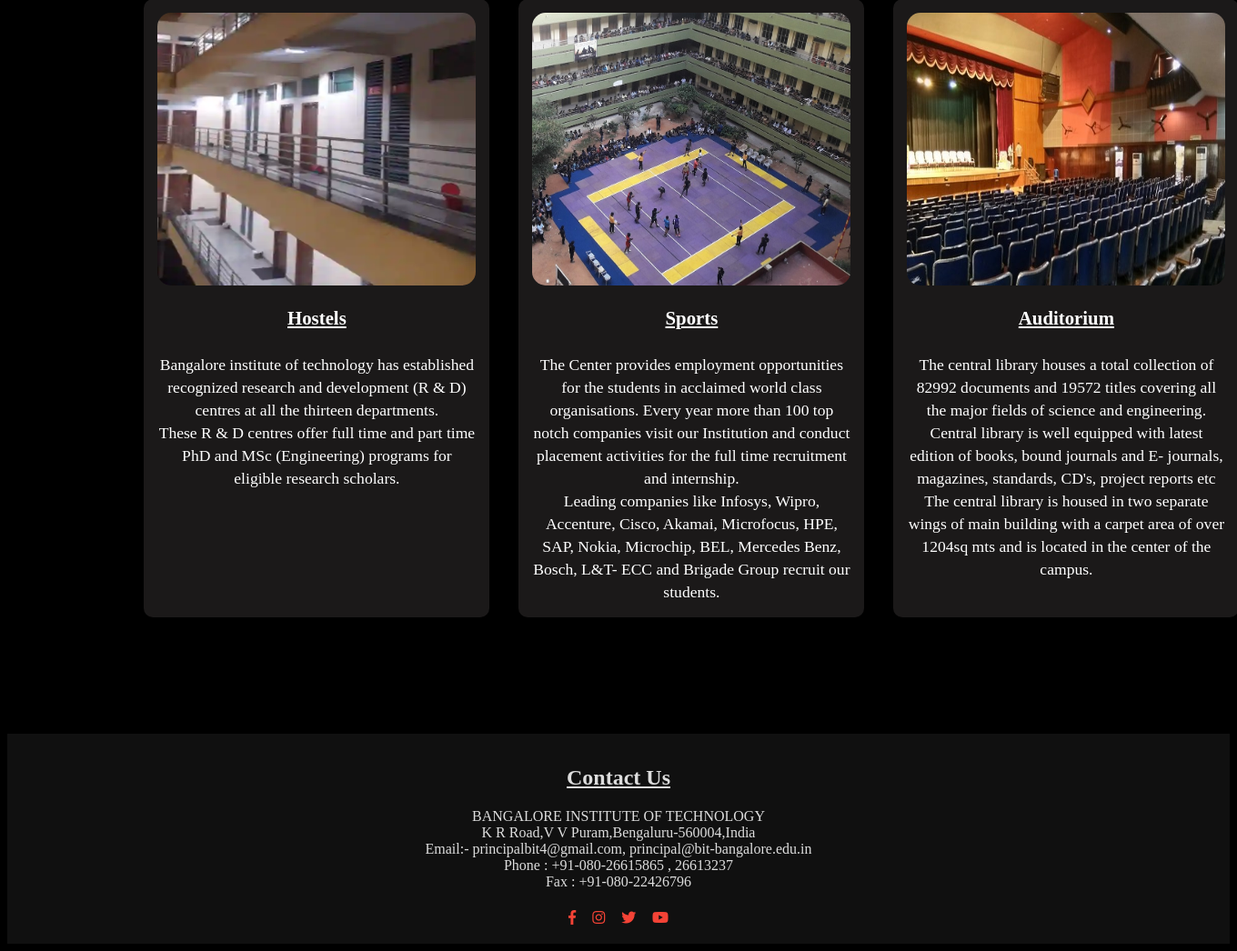
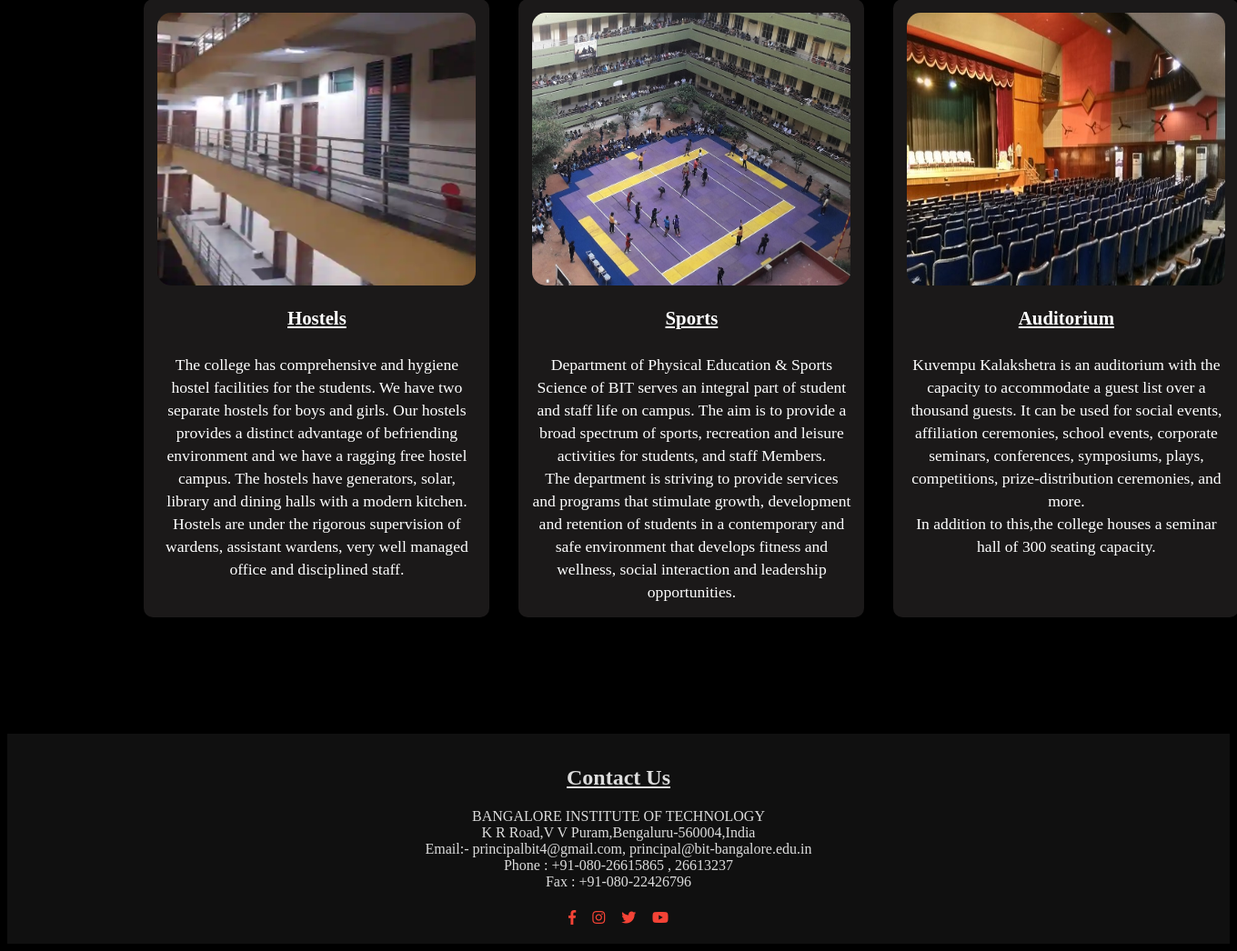
Before and after one commit to Vivek2k20/College_Website, a Flask app: page /facilities in a window 1360 px wide. Shown: the part 1269-2315 px from the top of the page at 91% size. Run offline with Flask 2, Linux system fonts and the light colour scheme; some libraries are stand-ins or nearby versions.

Commit message:
Completed Facilities Page

```diff
--- a/templates/facilities.html
+++ b/templates/facilities.html
@@ -82,10 +82,13 @@
       />
       <h3>Hostels</h3>
       <p>
-        Bangalore institute of technology has established recognized research
-        and development (R & D) centres at all the thirteen departments.<br />
-        These R & D centres offer full time and part time PhD and MSc
-        (Engineering) programs for eligible research scholars.
+        The college has comprehensive and hygiene hostel facilities for the
+        students. We have two separate hostels for boys and girls. Our hostels
+        provides a distinct advantage of befriending environment and we have a
+        ragging free hostel campus. The hostels have generators, solar, library
+        and dining halls with a modern kitchen. Hostels are under the rigorous
+        supervision of wardens, assistant wardens, very well managed office and
+        disciplined staff.
       </p>
     </div>
 
@@ -97,13 +100,13 @@
       />
       <h3>Sports</h3>
       <p>
-        The Center provides employment opportunities for the students in
-        acclaimed world class organisations. Every year more than 100 top notch
-        companies visit our Institution and conduct placement activities for the
-        full time recruitment and internship. <br />Leading companies like
-        Infosys, Wipro, Accenture, Cisco, Akamai, Microfocus, HPE, SAP, Nokia,
-        Microchip, BEL, Mercedes Benz, Bosch, L&T- ECC and Brigade Group recruit
-        our students.
+        Department of Physical Education & Sports Science of BIT serves an
+        integral part of student and staff life on campus. The aim is to provide
+        a broad spectrum of sports, recreation and leisure activities for
+        students, and staff Members. <br />The department is striving to provide
+        services and programs that stimulate growth, development and retention
+        of students in a contemporary and safe environment that develops fitness
+        and wellness, social interaction and leadership opportunities.
       </p>
     </div>
 
@@ -115,14 +118,13 @@
       />
       <h3>Auditorium</h3>
       <p>
-        The central library houses a total collection of 82992 documents and
-        19572 titles covering all the major fields of science and engineering.
-        Central library is well equipped with latest edition of books, bound
-        journals and E- journals, magazines, standards, CD's, project reports
-        etc<br />
-        The central library is housed in two separate wings of main building
-        with a carpet area of over 1204sq mts and is located in the center of
-        the campus.
+        Kuvempu Kalakshetra is an auditorium with the capacity to accommodate a
+        guest list over a thousand guests. It can be used for social events,
+        affiliation ceremonies, school events, corporate seminars, conferences,
+        symposiums, plays, competitions, prize-distribution ceremonies, and
+        more.
+        <br />In addition to this,the college houses a seminar hall of 300
+        seating capacity.
       </p>
     </div>
   </div>
```
Also changed, not shown: feedback.db.
